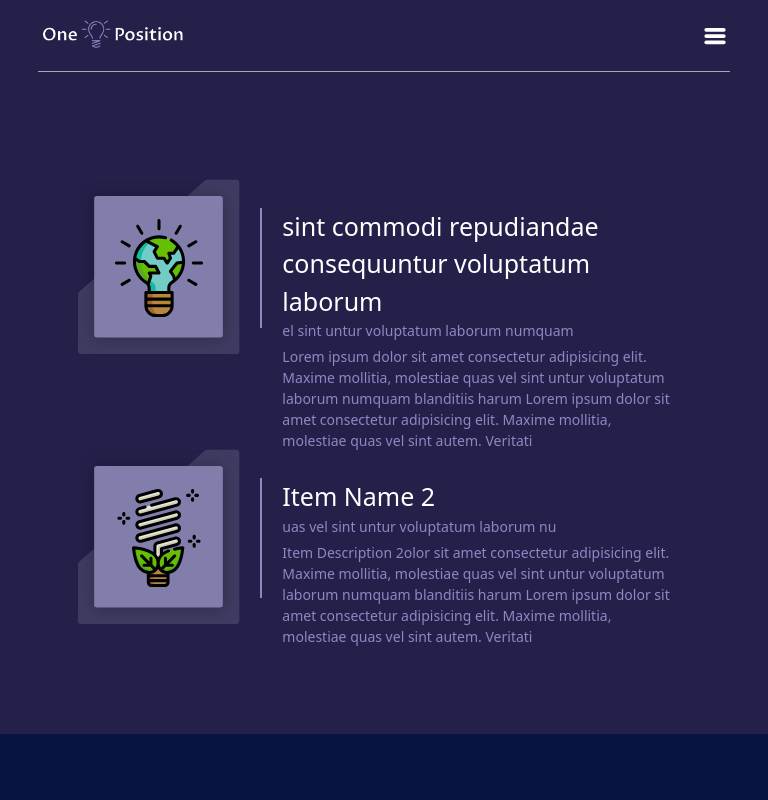
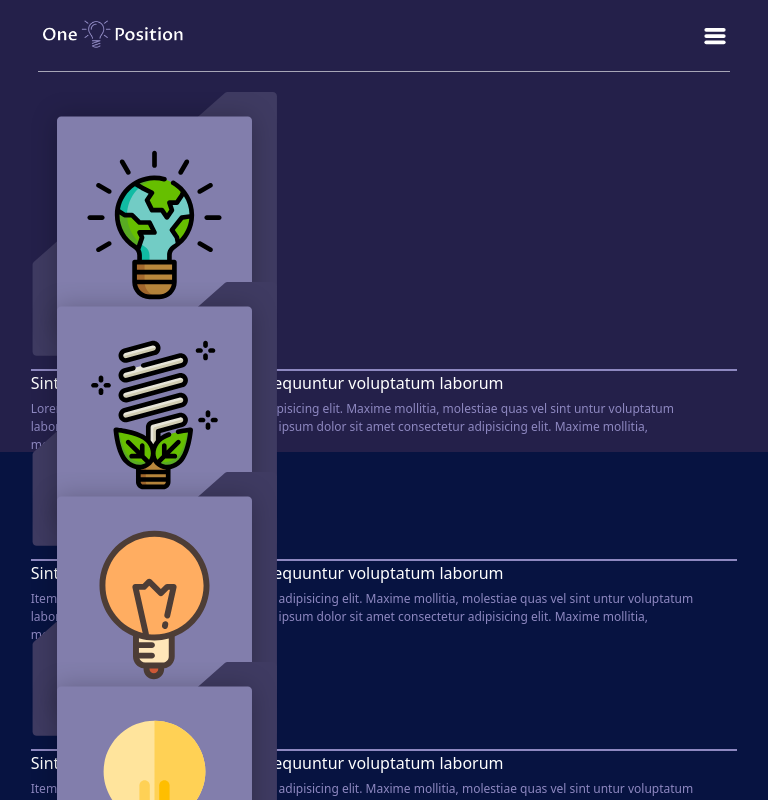
Before and after one commit to thealiyarov/Company_Web_site, a React (Create React App) app: page /products in a window 768 px wide. Shown: the top 800 px of the page. Built offline with nearby package versions, Linux system fonts and the light colour scheme.

Commit message:
products page responsive done

```diff
--- a/src/Component/Navbar/Navbar.css
+++ b/src/Component/Navbar/Navbar.css
@@ -44,11 +44,13 @@
   label .checkbox {
     appearance: none;
     display: block;
+
   }
   .checkbox:checked ~ .ul li{
     opacity: 70%;
   }
   .checkbox:checked ~ .ul{
+    z-index: 9999;
     border-bottom-left-radius: 10px;
     border-bottom-right-radius: 10px;
     padding:30px 30px;
--- a/src/Component/Navbar/Navbar.js
+++ b/src/Component/Navbar/Navbar.js
@@ -31,7 +31,7 @@ function Navbar() {
                   <NavLink to="/contact">Contact</NavLink>
                 </li>
                 <li>
-                  <NavLink to="/about">About US</NavLink>
+                  <NavLink to="/about">About</NavLink>
                 </li>
               </ul>
             </label>
--- a/src/Pages/Products/Items.js
+++ b/src/Pages/Products/Items.js
@@ -1,42 +1,35 @@
-import React, { useState } from "react";
+import React from "react";
 import image from "../../Assets/itemFrame.svg";
 import "./Product.css";
 
 function Items({ img, itemName, itemDesc }) {
-  const [showFullDesc, setShowFullDesc] = useState(false);
-  const maxLength = 150;
-
-  const truncatedDesc = showFullDesc ? itemDesc : itemDesc.slice(100, maxLength);
-
-  const toggleShowMore = () => {
-    setShowFullDesc(!showFullDesc);
-  };
-
   return (
-    <div className="items-container flex justify-center w-[100%]">
-      <div className="items flex justify-around gap-[70px] h-[250px] items-center w-[62%] rounded-[8px]">
-        <div className="itemleftMain w-[18%] h-auto">
-          <div className="itemLeft w-[100%] h-[210px] relative flex justify-center items-center">
-            <img className="leftFrame img w-[100%] h-[210px]" src={image} alt="itemframe" />
-            <img className="leftImg absolute w-[60%] h-[60%]" src={img} alt="img1" />
+    <div className="items-container mb-[20px] mt-[20px] flex justify-center w-[100%]">
+      <div className="items flex justify-around gap-[30px] h-[100%] items-center w-[62%] rounded-[8px]">
+        <div className="itemleftMain w-[18%]  h-[100%]">
+          <div className="itemLeft w-[100%] h-[100%]  relative flex justify-center items-center">
+            <img
+              className="leftFrame img w-[100%]  h-[100%]"
+              src={image}
+              alt="itemframe"
+            />
+            <img
+              className="leftImg absolute w-[60%] h-[60%]"
+              src={img}
+              alt="img1"
+            />
           </div>
         </div>
-        <div className="itemborder w-[1px] h-[206px] border-solid-1px border border-[#8E88C1]"></div>
-        <div className="item-right h-[206px] w-[68%]">
-          <div className="item-right-container ml-[20px] mt-[20px]">
-            <div className="item-right-top w-[95%] text-white text-[36px] text-left">
-              <h1 className="cursor-pointer" onClick={toggleShowMore}>
-                {itemName}
-              </h1>
+        <div className="itemborder w-[1px] h-[140px] border-solid-1px border border-[#8E88C1]"></div>
+        <div className="item-right h-[206px] w-[100%] ">
+          <div className="item-right-container w-[100%] ml-[0px] mt-[20px]">
+            <div className="item-right-top w-[100%] text-white text-[25px] text-left">
+              <h1 className=" itemh   w-[100%]">{itemName}</h1>
             </div>
-            <div className="item-right-bottom w-[95%] text-[#8E88C1] text-left text-[18px]">
-              <p className="itemP">{truncatedDesc}</p>
-              {!showFullDesc && (
-                <h1 className="read-more cursor-pointer" onClick={toggleShowMore}>
-                  {itemDesc}
-                </h1>
-              )}
+            <div className="item-right-bottom w-[100%] text-[#8E88C1] text-left text-[14px]">
+              <p className="itemP">{itemDesc}</p>
             </div>
+
           </div>
         </div>
       </div>
--- a/src/Pages/Products/Product.css
+++ b/src/Pages/Products/Product.css
@@ -1,16 +1,19 @@
 @media screen and (max-width: 768px) {
   .itemleftMain {
-    width: 40%;
+    width: 35%;
+
   }
   .items {
-    gap: 20px;
-    width: 80%;
+    gap: 10px;
+    width: 92%;
     height: 150px;
+
   }
   .item-right {
     width: 100%;
     height: 120px;
   }
+
   .itemborder {
     height: 120px;
   }
@@ -19,36 +22,68 @@
     margin-top: 0px;
     display: flex;
     height: 120px;
+    width: 100%;
     flex-direction: column;
-    justify-content: space-evenly;
+
   }
 
   .item-right-top {
-    font-size: 25px;
+    font-size: 16px;
+    width: 95%;
+
   }
+
   .item-right-bottom {
-    font-size: 14px;
+    font-size: 12px;
+    margin-top: 5px;
+    overflow: hidden;
+    text-overflow: ellipsis;
+    display: -webkit-inline-box;
+    -webkit-box-orient: vertical;
+    -webkit-line-clamp: 4;
+
+    width: 95%;
+    height: 70px;
   }
 }
+@media screen and (min-width:768px) and (max-width:991px){
+ .items{
+  align-items: start;
+  gap: 0px;
+  display: flex;
+  flex-direction: column;
 
-.content {
-    height: 20px;
-    overflow: hidden;
-  }
+}
+.itemleftMain{
+  height: auto;
+}
+.itemLeft{
+  height: 100%;
+}
+.item-right{
+  width: 100%;
+  height: 125px;
 
-  .read-more {
-    display: block;
-    margin-top: 5px;
-  }
+}
+.itemborder{
+  margin-top: 10px;
+  margin-bottom: 0;
+  height: 1px;
+  width: 100%;
+}
+.item-right-container{
+  margin-top: 0;
+  margin-left: 0;
 
+}
+.items-container{
 
-  .show-more {
-    height: auto;
-    overflow: visible;
-  }
-
-  .itemP {
-    white-space: nowrap;
-    overflow: hidden;
-    text-overflow: ellipsis;
-  }
+  gap: 0;
+}
+.itemh{
+  font-size: 16px;
+}
+.itemP{
+  font-size: 12px;
+}
+}
--- a/src/Pages/Products/Products.js
+++ b/src/Pages/Products/Products.js
@@ -9,11 +9,11 @@ import image6 from "../../Assets/item_img6.svg";
 
 function Products() {
   return (
-    <div className="bg-[#24204A]">
-      <div className="h-[662px] justify-evenly flex flex-col items-center bg-[#24204A]">
+    <div className="bg-[#24204A] h-auto">
+      <div className="h-[100%]  justify-evenly flex flex-col  bg-[#24204A]">
         <Items
           img={image1}
-          itemName="sint commodi repudiandae consequuntur voluptatum laborum"
+          itemName="Sint commodi repudiandae consequuntur voluptatum laborum"
           itemDesc="Lorem ipsum dolor sit amet consectetur adipisicing elit. Maxime mollitia,
           molestiae quas vel sint untur voluptatum laborum
           numquam blanditiis harum Lorem ipsum dolor sit amet consectetur adipisicing elit. Maxime mollitia,
@@ -21,17 +21,17 @@ function Products() {
         />
         <Items
           img={image2}
-          itemName="Item Name 2"
+          itemName="Sint commodi repudiandae consequuntur voluptatum laborum"
           itemDesc="Item Description 2olor sit amet consectetur adipisicing elit. Maxime mollitia,
           molestiae quas vel sint untur voluptatum laborum
           numquam blanditiis harum Lorem ipsum dolor sit amet consectetur adipisicing elit. Maxime mollitia,
           molestiae quas vel sint autem. Veritati"
         />
       </div>
-      <div className="h-[662px] justify-evenly flex flex-col items-center bg-[#071341]">
+      <div className="h-[100%] justify-evenly flex flex-col  bg-[#071341]">
         <Items
           img={image3}
-          itemName="Item Name 3"
+          itemName="Sint commodi repudiandae consequuntur voluptatum laborum"
           itemDesc="Item Description 2olor sit amet consectetur adipisicing elit. Maxime mollitia,
           molestiae quas vel sint untur voluptatum laborum
           numquam blanditiis harum Lorem ipsum dolor sit amet consectetur adipisicing elit. Maxime mollitia,
@@ -39,17 +39,17 @@ function Products() {
         />
         <Items
           img={image4}
-          itemName="Item Name 4"
+          itemName="Sint commodi repudiandae consequuntur voluptatum laborum"
           itemDesc="Item Description 2olor sit amet consectetur adipisicing elit. Maxime mollitia,
           molestiae quas vel sint untur voluptatum laborum
           numquam blanditiis harum Lorem ipsum dolor sit amet consectetur adipisicing elit. Maxime mollitia,
           molestiae quas vel sint autem. Veritati"
         />
       </div>
-      <div className="h-[662px] justify-evenly flex flex-col items-center bg-[#24204A]">
+      <div className="h-[100%] justify-evenly flex flex-col  bg-[#24204A]">
         <Items
           img={image5}
-          itemName="Item Name 5"
+          itemName="Sint commodi repudiandae consequuntur voluptatum laborum"
           itemDesc="Item Description 2olor sit amet consectetur adipisicing elit. Maxime mollitia,
           molestiae quas vel sint untur voluptatum laborum
           numquam blanditiis harum Lorem ipsum dolor sit amet consectetur adipisicing elit. Maxime mollitia,
@@ -57,7 +57,7 @@ function Products() {
         />
         <Items
           img={image6}
-          itemName="Item Name 6"
+          itemName="Sint commodi repudiandae consequuntur voluptatum laborum"
           itemDesc="Item Description 2olor sit amet consectetur adipisicing elit. Maxime mollitia,
           molestiae quas vel sint untur voluptatum laborum
           numquam blanditiis harum Lorem ipsum dolor sit amet consectetur adipisicing elit. Maxime mollitia,
```
